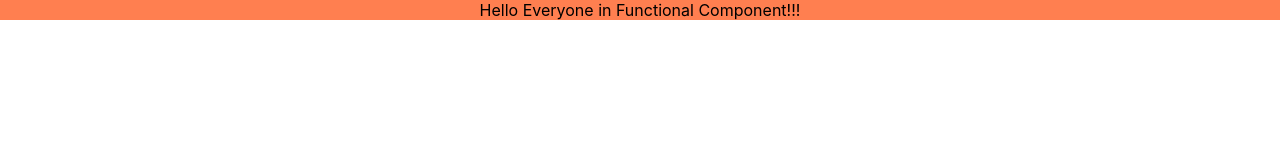
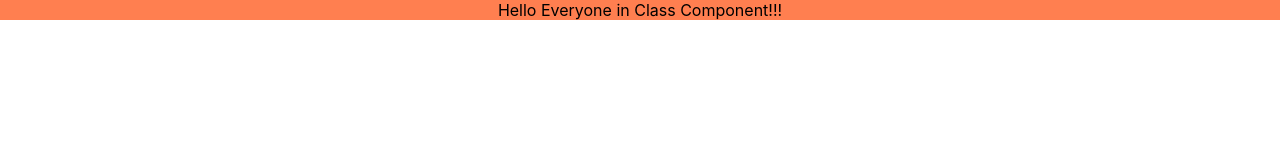
Before and after one commit to apurvapriyadarshi203/NewTodo, a React (Create React App) app: page / in a window 1280 px wide. Shown: the top 160 px of the page. Built offline with nearby package versions, Linux system fonts and the light colour scheme.

Commit message:
first commit

```diff
--- a/src/App.js
+++ b/src/App.js
@@ -1,6 +1,6 @@
 // import logo from './logo.svg';
 import './App.css';
-import Greet from './Components/Greet';
+import Greet from './Components/Greets';
 
 function App() {
   return (
--- a/src/Components/Greet.js
+++ /dev/null
@@ -1,26 +0,0 @@
-//Functional Component
-import React from 'react'
-
-function Greet() {
-    return (
-        <div>
-            Hello Everyone in Functional Component!!!
-        </div>
-    )
-}
-
-export default Greet
-
-// import React, { Component } from 'react'
-
-// export class Greet extends Component {
-//     render() {
-//         return (
-//             <div>
-//                 Hello Everyone in Class Component!!!
-//             </div>
-//         )
-//     }
-// }
-
-// export default Greet
--- /dev/null
+++ b/src/Components/Greets.js
@@ -0,0 +1,26 @@
+//Functional Component
+// import React from 'react'
+
+// function Greet() {
+//     return (
+//         <div>
+//             Hello Everyone in Functional Component!!!
+//         </div>
+//     )
+// }
+
+// export default Greet
+
+import React, { Component } from 'react'
+
+export class Greet extends Component {
+    render() {
+        return (
+            <div>
+                Hello Everyone in Class Component!!!
+            </div>
+        )
+    }
+}
+
+export default Greet
```
Also changed, not shown: 1 other file (tests, documents, lock files or other folders).
